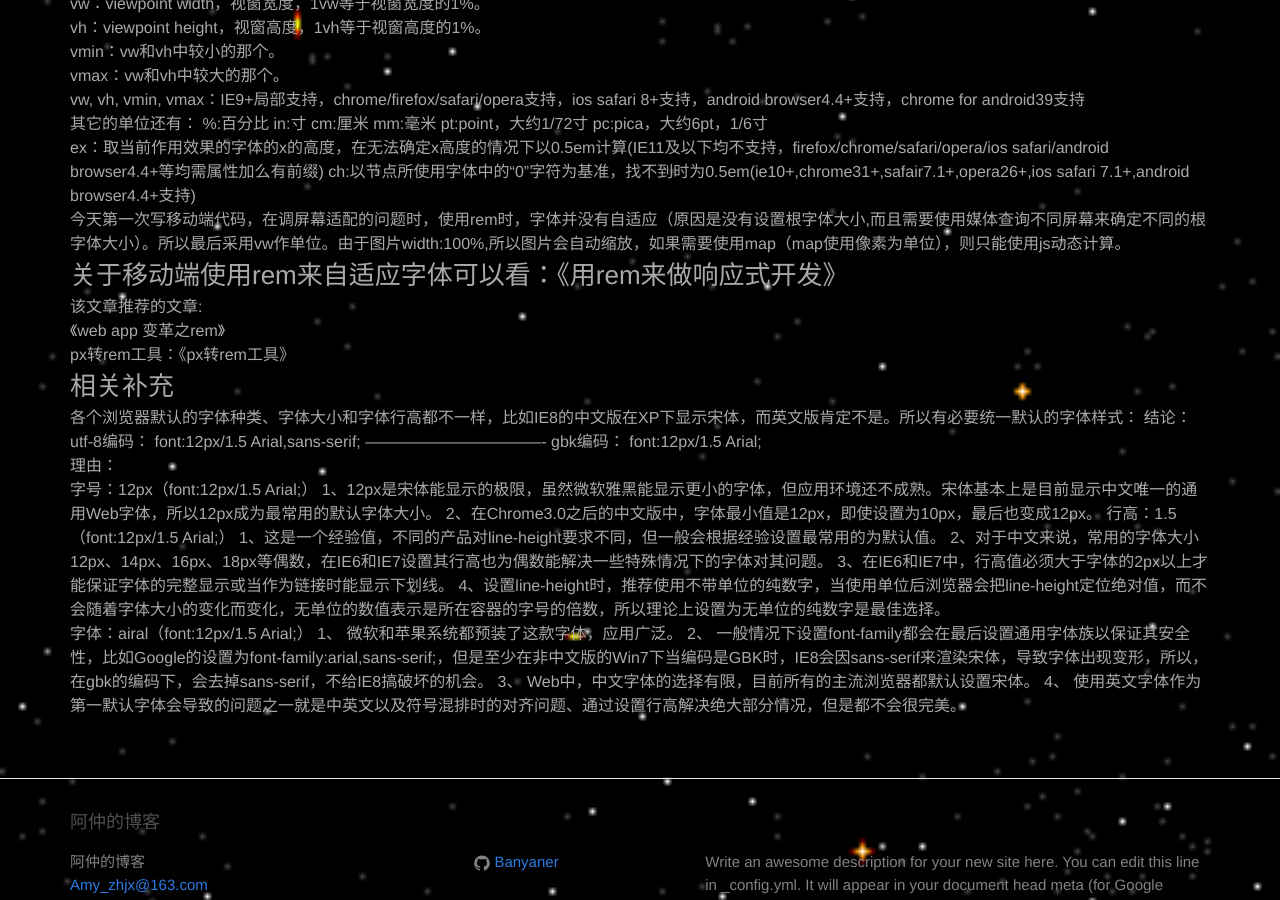
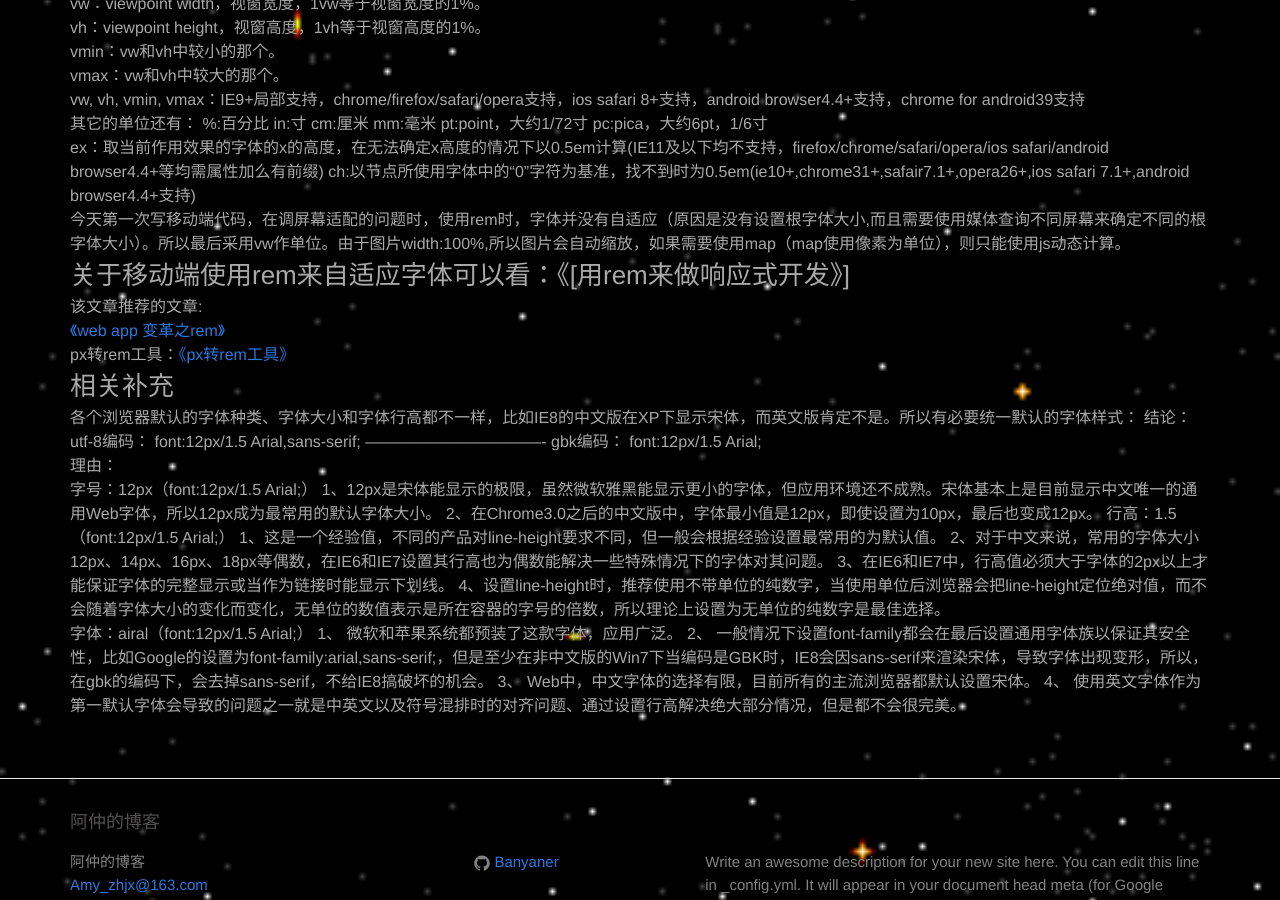
Before and after one commit to banyaner/banyaner.github.io, a Jekyll site: the page built from _posts/2015-08-05-Rem.markdown, in a window 1280 px wide and 900 px high, scrolled down 661 px. Built offline with Jekyll 4.4.1, drawn with Linux system fonts in a browser that asks for light colours.

Commit message:
添加链接

```diff
--- a/_posts/2015-08-05-Rem.markdown
+++ b/_posts/2015-08-05-Rem.markdown
@@ -50,13 +50,13 @@ ch:以节点所使用字体中的“0”字符为基准，找不到时为0.5em(i
 
 今天第一次写移动端代码，在调屏幕适配的问题时，使用rem时，字体并没有自适应（原因是没有设置根字体大小,而且需要使用媒体查询不同屏幕来确定不同的根字体大小）。所以最后采用vw作单位。由于图片width:100%,所以图片会自动缩放，如果需要使用map（map使用像素为单位），则只能使用js动态计算。
 
-###关于移动端使用rem来自适应字体可以看：《用rem来做响应式开发》
+###关于移动端使用rem来自适应字体可以看：《[用rem来做响应式开发》]
 
 该文章推荐的文章:
 
-《web app 变革之rem》
+[《web app 变革之rem》]
 
-px转rem工具：《px转rem工具》
+px转rem工具：[《px转rem工具》]
 
 ###相关补充
 
```
